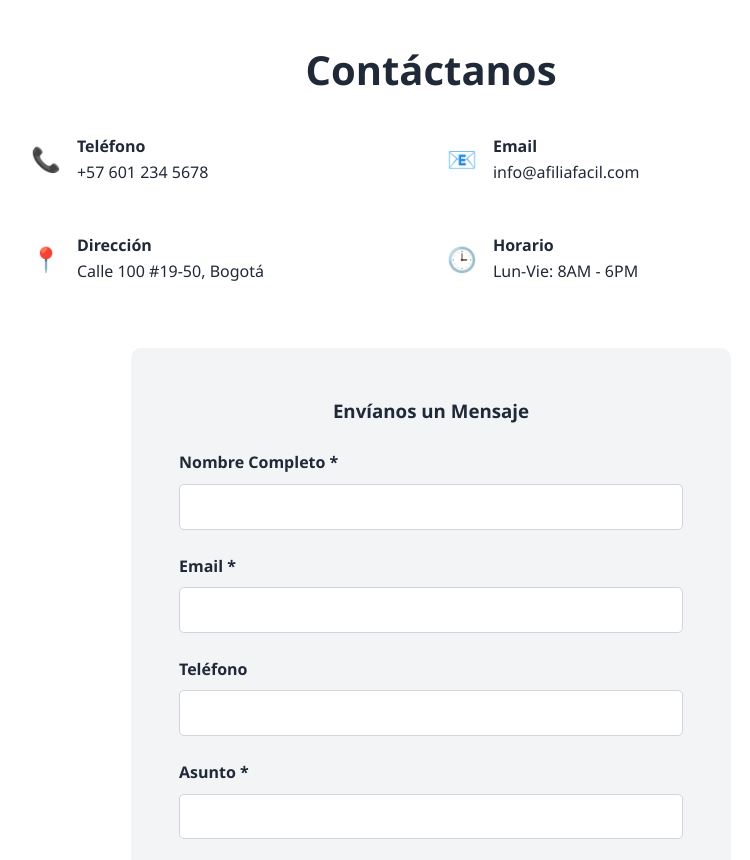
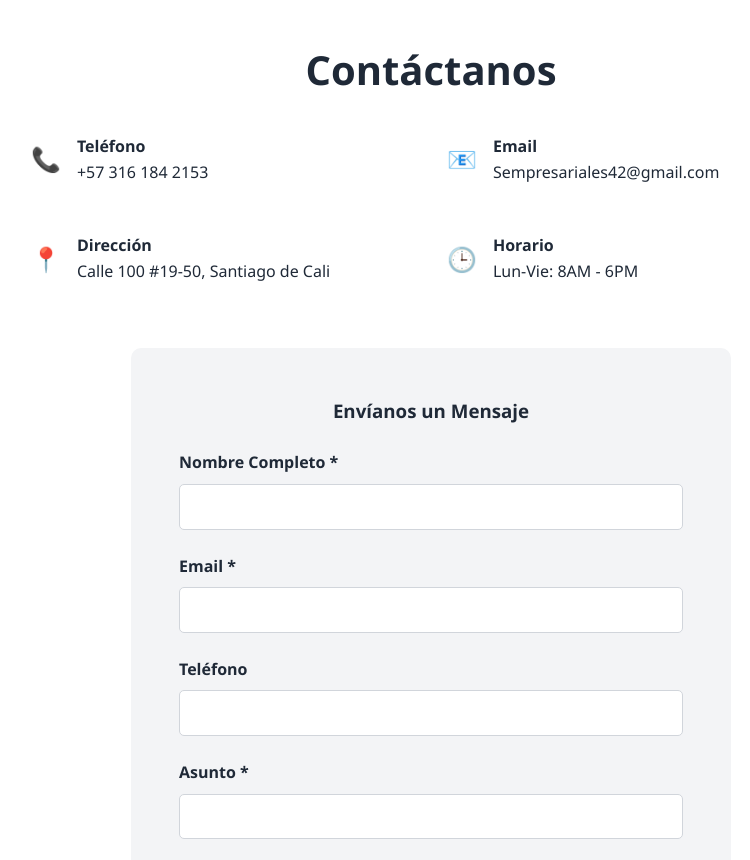
Before and after one commit to Corban87/SolucionesEmpresariales, a plain HTML site: page index.html in a window 1280 px wide. Shown: the part 5400-6260 px from the top of the page, without its empty margins (209-959 px from the left). Drawn offline with nearby package versions, Linux system fonts and the light colour scheme.

Commit message:
Update index.html

```diff
--- a/index.html
+++ b/index.html
@@ -819,21 +819,21 @@
                     <span class="contact-icon">📞</span>
                     <div>
                         <strong>Teléfono</strong><br>
-                        +57 601 234 5678
+                        +57  316 184 2153
                     </div>
                 </div>
                 <div class="contact-info">
                     <span class="contact-icon">📧</span>
                     <div>
                         <strong>Email</strong><br>
-                        info@afiliafacil.com
+                        Sempresariales42@gmail.com
                     </div>
                 </div>
                 <div class="contact-info">
                     <span class="contact-icon">📍</span>
                     <div>
                         <strong>Dirección</strong><br>
-                        Calle 100 #19-50, Bogotá
+                        Calle 100 #19-50, Santiago de Cali
                     </div>
                 </div>
                 <div class="contact-info">
@@ -1010,7 +1010,7 @@
         };
 
         // WhatsApp Business Number (formato: 57XXXXXXXXXX)
-        const WHATSAPP_NUMBER = "573001234567";
+        const WHATSAPP_NUMBER = "573102147759";
 
         // ============================================
         // INICIALIZACIÓN
```
